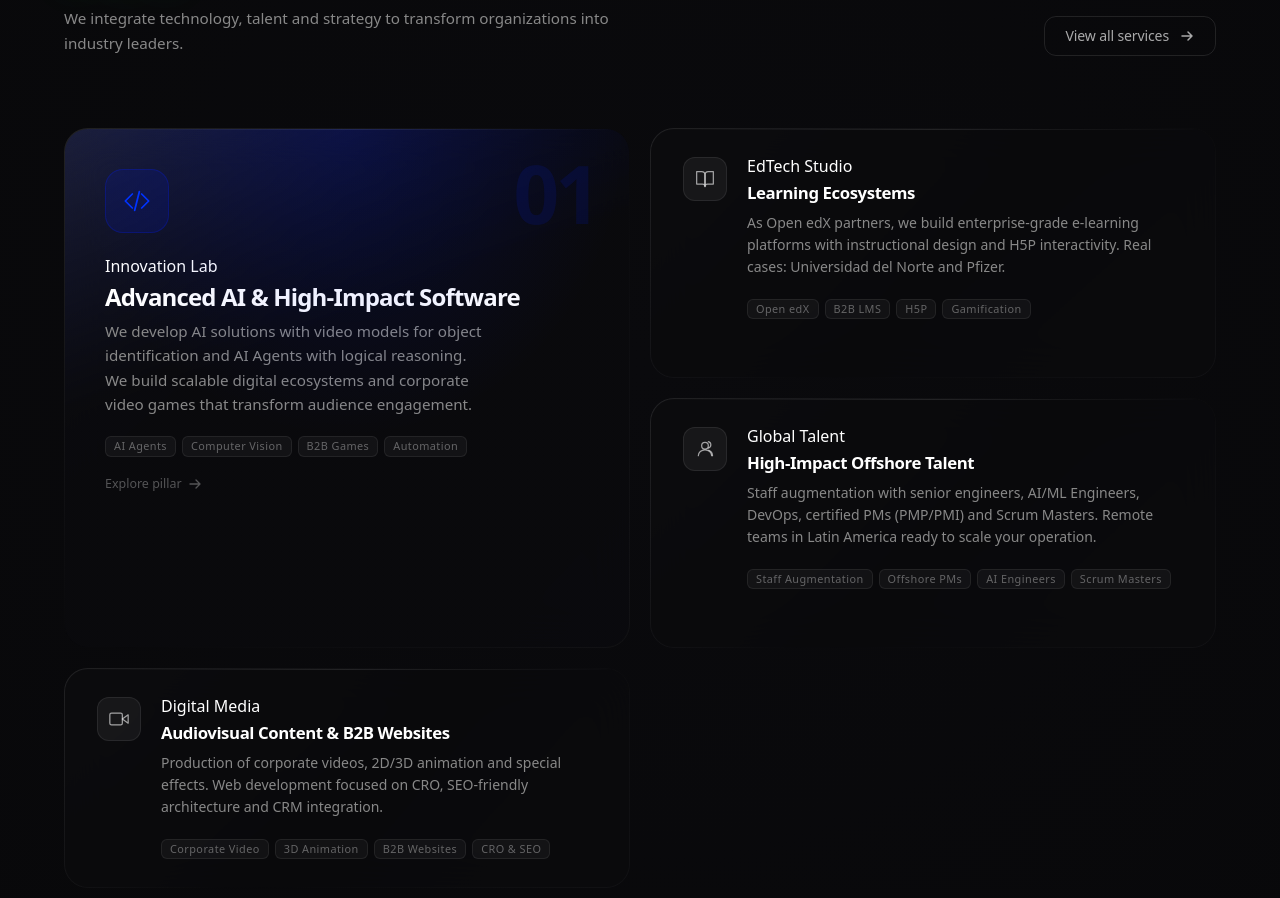
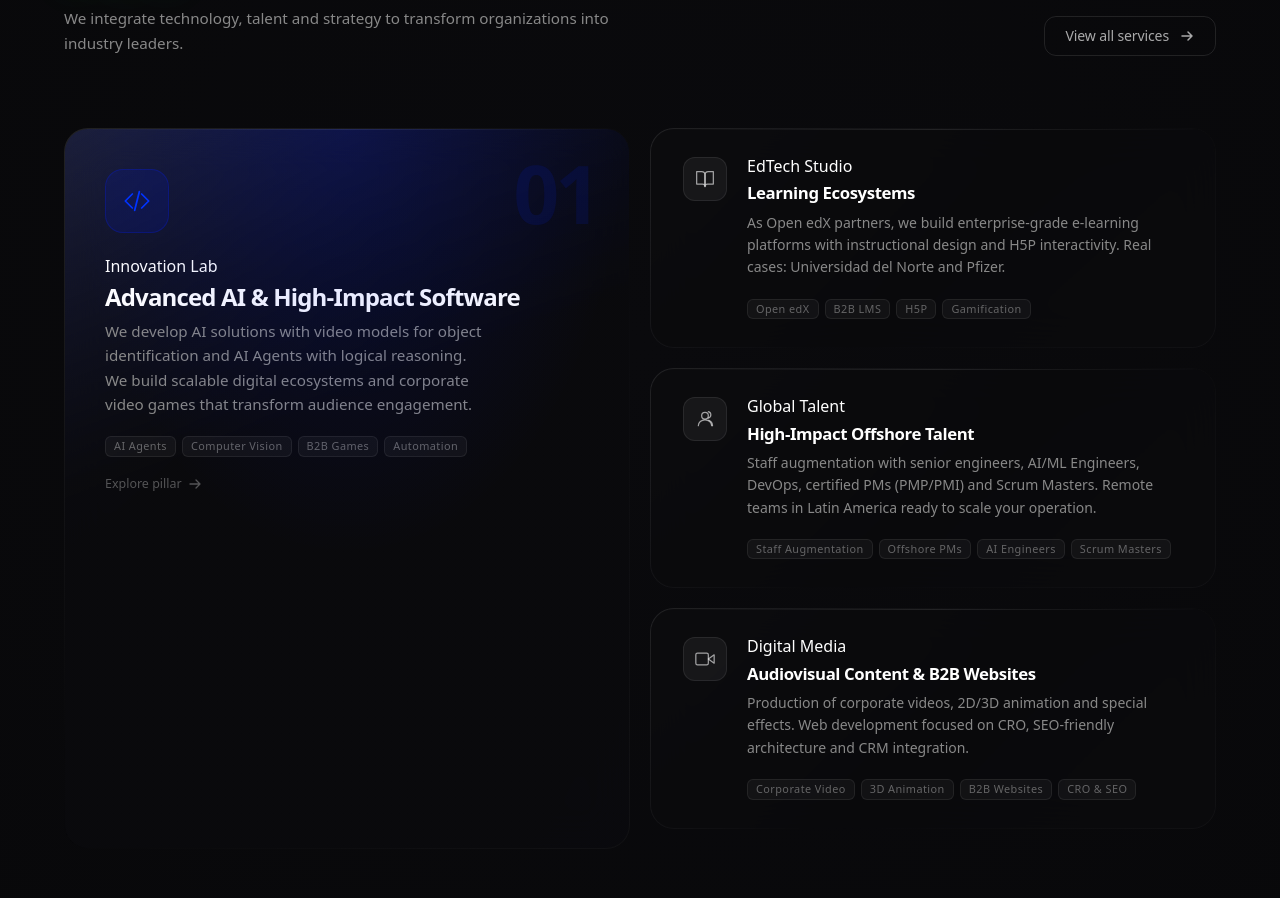
Before and after one commit to EDavidMGarcia/aptivall-v3, a Next.js app: page /en in a window 1280 px wide. Shown: the part 2000-2898 px from the top of the page. Built offline with nearby package versions, Linux system fonts and the light colour scheme; no server answers.

Commit message:
Organización de Servicios

```diff
--- a/app/components/Philosophy/Filosofia.module.css
+++ b/app/components/Philosophy/Filosofia.module.css
@@ -369,3 +369,9 @@
 .card.activeCard .cardTag::before {
   width: 28px;
 }
+
+/* Reveal por líneas */
+.splitLine {
+  overflow: hidden;
+  display: block;
+}
--- a/app/components/Philosophy/Filosofia.tsx
+++ b/app/components/Philosophy/Filosofia.tsx
@@ -3,11 +3,12 @@
 import React, { useRef } from "react";
 import { useGSAP } from "@gsap/react";
 import gsap from "gsap";
+import { SplitText } from "gsap/SplitText"; // ✅ AÑADIDO
 import { ScrollTrigger } from "gsap/ScrollTrigger";
 import { useTranslations, useLocale } from "next-intl";
 import styles from "./Filosofia.module.css";
 
-gsap.registerPlugin(ScrollTrigger);
+gsap.registerPlugin(ScrollTrigger, SplitText); // ✅ AÑADIDO
 
 interface Pillar {
   number: string;
@@ -36,6 +37,7 @@ const ICONS = [
 
 const Philosophy: React.FC = () => {
   const sectionRef = useRef<HTMLElement>(null);
+  const titleRef = useRef<HTMLHeadingElement>(null); // ✅ AÑADIDO
   const locale = useLocale();
   const t = useTranslations("Philosophy");
 
@@ -43,21 +45,52 @@ const Philosophy: React.FC = () => {
 
   useGSAP(
     () => {
+      // 🔥 SPLIT POR LÍNEAS
+      let splitTitle: SplitText | null = null;
+
+      if (titleRef.current) {
+        splitTitle = new SplitText(titleRef.current, {
+          type: "lines",
+          linesClass: styles.splitLine
+        });
+      }
+
+      // 🔥 ANIMACIÓN HEADER
+      if (splitTitle) {
+        gsap.fromTo(
+          splitTitle.lines,
+          { yPercent: 100, opacity: 0 },
+          {
+            yPercent: 0,
+            opacity: 1,
+            duration: 0.9,
+            stagger: 0.08,
+            ease: "power4.out",
+            scrollTrigger: {
+              trigger: titleRef.current,
+              start: "top 85%",
+            },
+          }
+        );
+      }
+
+      // 🔥 SUBTÍTULO (se mantiene igual)
       gsap.fromTo(
-        `.${styles.sectionHeader}`,
-        { y: 40, opacity: 0 },
+        `.${styles.sectionSubtitle}`,
+        { y: 30, opacity: 0 },
         {
           y: 0,
           opacity: 1,
-          duration: 0.9,
+          duration: 0.8,
           ease: "power3.out",
           scrollTrigger: {
-            trigger: `.${styles.sectionHeader}`,
+            trigger: `.${styles.sectionSubtitle}`,
             start: "top 85%",
           },
         }
       );
 
+      // 🔥 CARDS (igual)
       gsap.fromTo(
         `.${styles.card}`,
         { y: 50, opacity: 0 },
@@ -75,7 +108,6 @@ const Philosophy: React.FC = () => {
       );
 
       const cards = gsap.utils.toArray<HTMLElement>(`.${styles.card}`);
-
       let current = 0;
 
       const setActive = (index: number) => {
@@ -88,7 +120,7 @@ const Philosophy: React.FC = () => {
             gsap.to(card, {
               scale: 1.05,
               y: -8,
-              boxShadow: "0 0 60px rgba(0,255,129,0.25)", // 🔥 detalle pro
+              boxShadow: "0 0 60px rgba(0,255,129,0.25)",
               duration: 0.6,
               ease: "power3.out",
             });
@@ -123,6 +155,10 @@ const Philosophy: React.FC = () => {
           tl.resume();
         });
       });
+
+      return () => {
+        if (splitTitle) splitTitle.revert(); // ✅ limpieza
+      };
     },
     { scope: sectionRef, dependencies: [locale] }
   );
@@ -134,10 +170,13 @@ const Philosophy: React.FC = () => {
       <div className={styles.container}>
         <div className={styles.sectionHeader}>
           <span className={styles.eyebrow}>{t("eyebrow")}</span>
-          <h2 className={styles.sectionTitle}>
+
+          {/* ✅ SOLO AÑADIMOS ref */}
+          <h2 className={styles.sectionTitle} ref={titleRef}>
             {t("title")}{" "}
             <span className={styles.accentWord}>{t("titleHighlight")}</span>
           </h2>
+
           <p className={styles.sectionSubtitle}>
             {t("subtitle")}{" "}
             <span className={styles.accentWord}>{t("subtitleHighlight")}</span>{" "}
--- a/app/components/Services/Servicios.module.css
+++ b/app/components/Services/Servicios.module.css
@@ -181,6 +181,7 @@
   grid-template-columns: 1fr 1fr;
   grid-template-rows: auto auto;
   gap: 20px;
+  align-items: stretch; /* 🔥 importante */
 }
 
 /* ─── CARD BASE ─────────────────────────────────────────────────── */
@@ -584,3 +585,22 @@
   gap: 0.65rem;
 }
 }
+
+.rightColumn {
+  display: flex;
+  flex-direction: column;
+  gap: 20px;
+  height: 100%; /* 🔥 hereda altura de la featured */
+}
+
+.cardSmall {
+  flex: 1; /* 🔥 TODAS empiezan iguales */
+  min-height: 0; /* 🔥 evita bugs de overflow en flex */
+  display: flex;
+  transition: flex-grow 0.4s ease;
+}
+
+.cardSmall .cardInner {
+  height: 100%;
+  width: 100%;
+}
--- a/app/components/Services/Servicios.tsx
+++ b/app/components/Services/Servicios.tsx
@@ -5,12 +5,11 @@ import Link from "next/link";
 import { useGSAP } from "@gsap/react";
 import gsap from "gsap";
 import { ScrollTrigger } from "gsap/ScrollTrigger";
-import { useTranslations, useLocale } from "next-intl"; // 🔥 Importación correcta
+import { useTranslations, useLocale } from "next-intl";
 import styles from "./Servicios.module.css";
 
 gsap.registerPlugin(ScrollTrigger);
 
-// Interfaces para mantener el tipado fuerte
 interface ServiceItem {
   id: string;
   number?: string;
@@ -37,10 +36,9 @@ const ICONS = [
 
 const Services: React.FC = () => {
   const sectionRef = useRef<HTMLElement>(null);
-  const locale = useLocale(); // 🔥 Idioma real de la URL
-  const t = useTranslations("Services"); // 🔥 Diccionario next-intl
+  const locale = useLocale();
+  const t = useTranslations("Services");
 
-  // Obtenemos los servicios del JSON y desestructuramos
   const servicesData = t.raw("services") as ServiceItem[];
   const [featured, ...smallServices] = servicesData;
 
@@ -50,7 +48,10 @@ const Services: React.FC = () => {
         `.${styles.sectionHeader}`,
         { y: 40, opacity: 0 },
         {
-          y: 0, opacity: 1, duration: 0.9, ease: "power3.out",
+          y: 0,
+          opacity: 1,
+          duration: 0.9,
+          ease: "power3.out",
           scrollTrigger: {
             trigger: `.${styles.sectionHeader}`,
             start: "top 85%",
@@ -63,7 +64,10 @@ const Services: React.FC = () => {
         `.${styles.cardFeatured}`,
         { x: -50, opacity: 0 },
         {
-          x: 0, opacity: 1, duration: 0.9, ease: "power3.out",
+          x: 0,
+          opacity: 1,
+          duration: 0.9,
+          ease: "power3.out",
           scrollTrigger: {
             trigger: `.${styles.bentoGrid}`,
             start: "top 82%",
@@ -76,7 +80,10 @@ const Services: React.FC = () => {
         `.${styles.cardSmall}`,
         { x: 40, opacity: 0 },
         {
-          x: 0, opacity: 1, duration: 0.75, ease: "power3.out",
+          x: 0,
+          opacity: 1,
+          duration: 0.75,
+          ease: "power3.out",
           stagger: 0.12,
           scrollTrigger: {
             trigger: `.${styles.bentoGrid}`,
@@ -121,6 +128,7 @@ const Services: React.FC = () => {
 
         {/* BENTO GRID */}
         <div className={styles.bentoGrid}>
+
           {/* CARD FEATURED */}
           <Link href={`/${locale}/services`} className={`${styles.card} ${styles.cardFeatured}`}>
             <div className={styles.cardInner}>
@@ -148,15 +156,22 @@ const Services: React.FC = () => {
             </div>
           </Link>
 
-          {/* CARDS PEQUEÑAS */}
+          {/* 🔥 NUEVO WRAPPER FLEX */}
+          <div className={styles.rightColumn}>
             {smallServices.map((service, i) => (
-            <Link key={service.id} href={`/${locale}/services`} className={`${styles.card} ${styles.cardSmall}`}>
+              <Link
+                key={service.id}
+                href={`/${locale}/services`}
+                className={`${styles.card} ${styles.cardSmall}`}
+              >
                 <div className={styles.cardInner}>
                   <div className={styles.iconWrapper}>{ICONS[i + 1]}</div>
+
                   <div className={styles.cardContent}>
                     <span className={styles.cardEyebrow}>{service.eyebrow}</span>
                     <h3 className={styles.cardTitle}>{service.title}</h3>
                     <p className={styles.cardDescription}>{service.description}</p>
+
                     <div className={styles.cardTags}>
                       {service.tags.map((tag) => (
                         <span key={tag} className={styles.tag}>{tag}</span>
@@ -167,6 +182,8 @@ const Services: React.FC = () => {
               </Link>
             ))}
           </div>
+
+        </div>
       </div>
     </section>
   );
```
Lines whose indentation alone changed are shown as unchanged.
